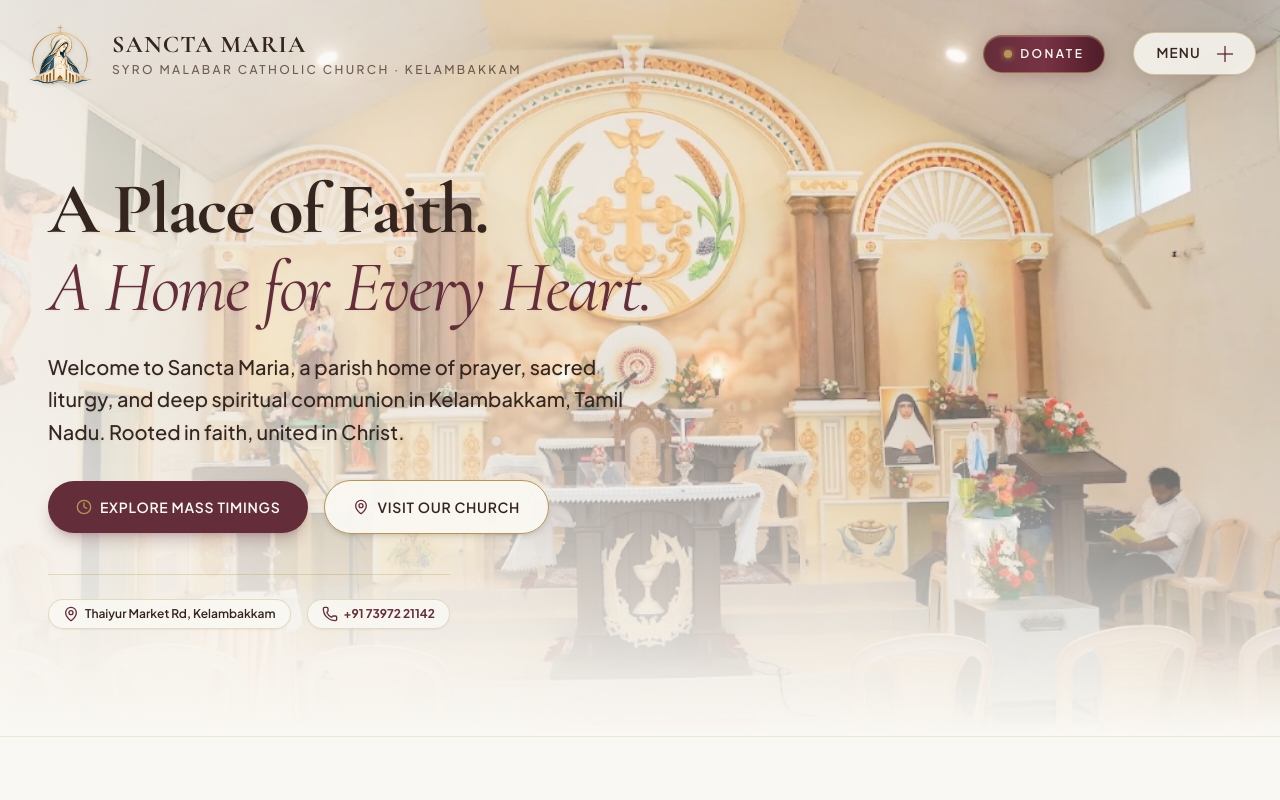
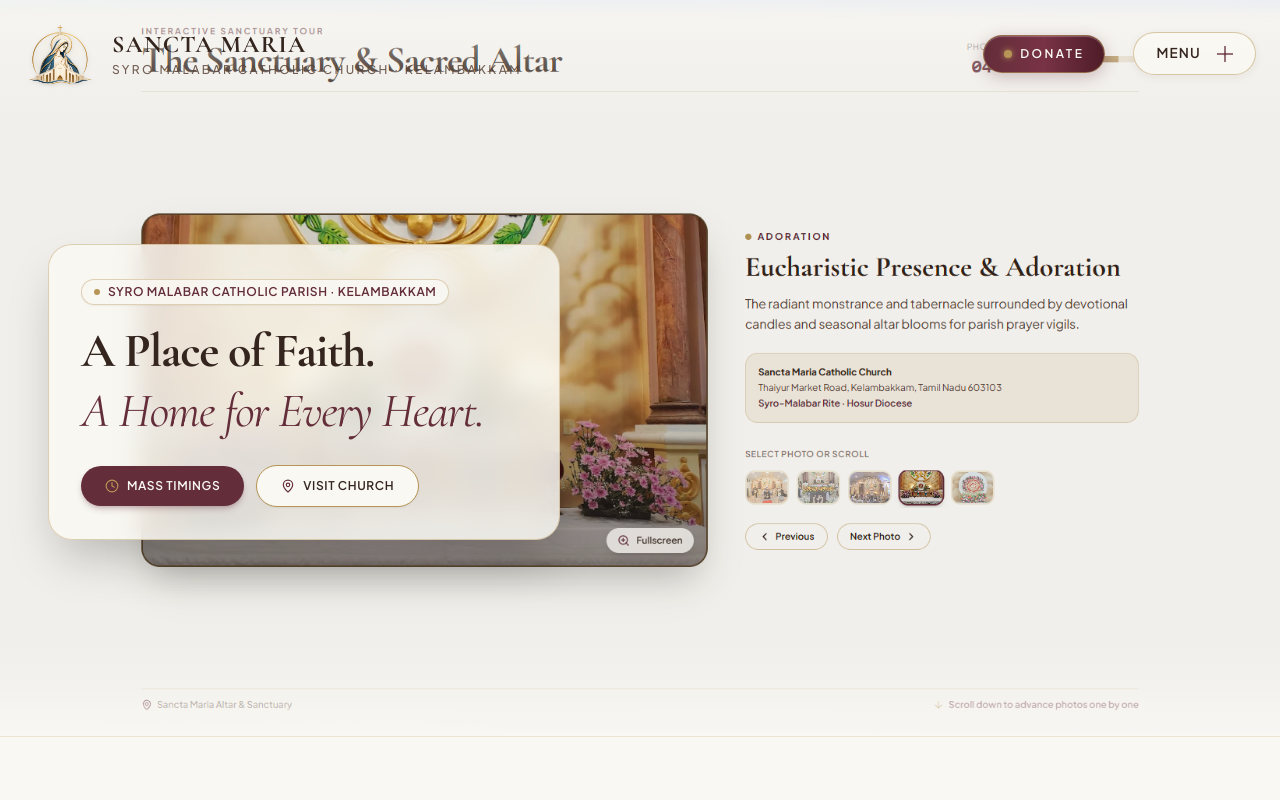
Before and after one commit to ALLaNRoY-TECH/chruch, a React (Vite) app: page / in a window 1280 px wide. Shown: the top 800 px of the page. Built offline with nearby package versions, Linux system fonts and the light colour scheme; a web font is replaced by a local one.

Commit message:
Update hero section with pristine clean church altar background and minimal floating layout

```diff
--- a/src/components/HeroSection.tsx
+++ b/src/components/HeroSection.tsx
@@ -1,5 +1,5 @@
 import React from 'react';
-import { MapPin, Phone, Clock } from 'lucide-react';
+import { MapPin, Clock } from 'lucide-react';
 
 interface HeroSectionProps {
   onExploreMass: () => void;
@@ -8,65 +8,54 @@
 
 export const HeroSection: React.FC<HeroSectionProps> = ({ onExploreMass, onPlanVisit }) => {
   return (
-    <section id="home" className="relative min-h-[92vh] flex items-center pt-28 md:pt-32 pb-16 px-6 md:px-12 overflow-hidden bg-[#FAF8F3]">
-      {/* Background with Real Sanctuary Photograph and Highly Transparent Overlay */}
+    <section id="home" className="relative min-h-[92vh] flex items-end sm:items-center pt-28 pb-12 sm:pb-16 px-6 md:px-12 overflow-hidden bg-[#FAF8F3]">
+      {/* Background with Real Pristine Sanctuary Photograph without heavy wash */}
       <div className="absolute inset-0 z-0">
         <img
-          src="/images/church/sanctuary_wide.jpg"
+          src="/images/church/altar_pristine.jpg"
           alt="Sancta Maria Catholic Church Sanctuary Altar"
-          className="w-full h-full object-cover object-center filter brightness-[0.98] contrast-[1.02]"
+          className="w-full h-full object-cover object-center filter brightness-[1.0] contrast-[1.03]"
         />
-        {/* Soft, Transparent Multi-Tone Overlay - transparent to reveal the sanctuary clearly */}
-        <div className="absolute inset-0 bg-gradient-to-r from-[#FAF8F3]/80 via-[#FAF8F3]/35 to-transparent"></div>
-        <div className="absolute inset-0 bg-gradient-to-t from-[#FAF8F3] via-[#FAF8F3]/15 to-transparent"></div>
+        {/* Minimal top vignette only for nav bar legibility */}
+        <div className="absolute top-0 inset-x-0 h-32 bg-gradient-to-b from-[#FAF8F3]/75 via-[#FAF8F3]/25 to-transparent pointer-events-none"></div>
+
+        {/* Minimal subtle bottom blend for seamless transition into next section */}
+        <div className="absolute bottom-0 inset-x-0 h-24 bg-gradient-to-t from-[#FAF8F3] via-[#FAF8F3]/30 to-transparent pointer-events-none"></div>
       </div>
 
       <div className="relative z-10 max-w-7xl mx-auto w-full">
-        {/* Left Column: Editorial Headline & Actions */}
-        <div className="max-w-2xl flex flex-col items-start text-left">
+        {/* Minimal, elegant floating glassmorphic card leaving the church altar fully visible */}
+        <div className="max-w-lg p-6 sm:p-8 rounded-3xl bg-[#FAF8F3]/85 backdrop-blur-md border border-[#B69556]/40 shadow-2xl">
+          {/* Subtle parish badge */}
+          <div className="inline-flex items-center gap-2 px-3 py-1 rounded-full bg-[#FAF8F3]/90 border border-[#B69556]/40 text-[#642D3A] text-xs font-semibold tracking-wider uppercase mb-4 shadow-xs">
+            <span className="w-1.5 h-1.5 rounded-full bg-[#B69556]"></span>
+            <span>Syro Malabar Catholic Parish · Kelambakkam</span>
+          </div>
 
-          {/* Main Headline */}
-          <h1 className="font-serif text-4xl sm:text-5xl md:text-6xl lg:text-7xl font-bold tracking-tight text-[#35251F] leading-[1.08] mb-6 drop-shadow-xs">
+          {/* Minimal Main Headline */}
+          <h1 className="font-serif text-3xl sm:text-4xl md:text-5xl font-bold tracking-tight text-[#35251F] leading-tight mb-4">
             A Place of Faith.
             <br />
             <span className="italic font-normal text-[#642D3A]">A Home for Every Heart.</span>
           </h1>
 
-          {/* Welcoming Subtitle */}
-          <p className="text-base sm:text-lg md:text-xl text-[#35251F] max-w-xl font-medium leading-relaxed mb-8 drop-shadow-xs">
-            Welcome to Sancta Maria, a parish home of prayer, sacred liturgy, and deep spiritual communion in Kelambakkam, Tamil Nadu. Rooted in faith, united in Christ.
-          </p>
-
-          {/* CTAs */}
-          <div className="flex flex-wrap items-center gap-4 mb-10 w-full sm:w-auto">
+          {/* Essential Quick Actions */}
+          <div className="flex flex-wrap items-center gap-3 w-full pt-2">
             <button
               onClick={onExploreMass}
-              className="flex-1 sm:flex-none inline-flex items-center justify-center gap-2 px-7 py-4 rounded-full bg-[#642D3A] text-[#FAF8F3] text-sm uppercase tracking-wider font-semibold shadow-lg shadow-[#642D3A]/25 hover:bg-[#263B50] hover:shadow-xl transition-all duration-300"
+              className="flex-1 sm:flex-none inline-flex items-center justify-center gap-2 px-6 py-3 rounded-full bg-[#642D3A] text-[#FAF8F3] text-xs uppercase tracking-wider font-semibold shadow-md shadow-[#642D3A]/25 hover:bg-[#263B50] hover:shadow-lg transition-all duration-300"
             >
-              <Clock className="w-4 h-4 text-[#B69556]" />
-              <span>Explore Mass Timings</span>
+              <Clock className="w-3.5 h-3.5 text-[#B69556]" />
+              <span>Mass Timings</span>
             </button>
 
             <button
               onClick={onPlanVisit}
-              className="flex-1 sm:flex-none inline-flex items-center justify-center gap-2 px-7 py-4 rounded-full bg-[#FAF8F3]/95 text-[#35251F] border border-[#B69556] text-sm uppercase tracking-wider font-semibold shadow-md hover:bg-[#E8DDCC] transition-all duration-300"
+              className="flex-1 sm:flex-none inline-flex items-center justify-center gap-2 px-6 py-3 rounded-full bg-[#FAF8F3] text-[#35251F] border border-[#B69556] text-xs uppercase tracking-wider font-semibold shadow-xs hover:bg-[#E8DDCC] transition-all duration-300"
             >
-              <MapPin className="w-4 h-4 text-[#642D3A]" />
-              <span>Visit Our Church</span>
+              <MapPin className="w-3.5 h-3.5 text-[#642D3A]" />
+              <span>Visit Church</span>
             </button>
-          </div>
-
-          {/* Fast-Facts Badge Bar */}
-          <div className="pt-6 border-t border-[#B69556]/30 flex flex-wrap items-center gap-4 text-xs text-[#35251F] font-semibold">
-            <div className="flex items-center gap-1.5 bg-[#FAF8F3]/85 backdrop-blur-sm px-3.5 py-1.5 rounded-full border border-[#B69556]/30 shadow-xs">
-              <MapPin className="w-4 h-4 text-[#642D3A]" />
-              <span>Thaiyur Market Rd, Kelambakkam</span>
-            </div>
-
-            <a href="tel:+917397221142" className="flex items-center gap-1.5 text-[#642D3A] hover:underline font-bold bg-[#FAF8F3]/85 backdrop-blur-sm px-3.5 py-1.5 rounded-full border border-[#B69556]/30 shadow-xs">
-              <Phone className="w-4 h-4" />
-              <span>+91 73972 21142</span>
-            </a>
           </div>
         </div>
       </div>
```
Also changed, not shown: public/images/church/altar_pristine.jpg (added), public/images/church/sanctuary_wide.jpg.
